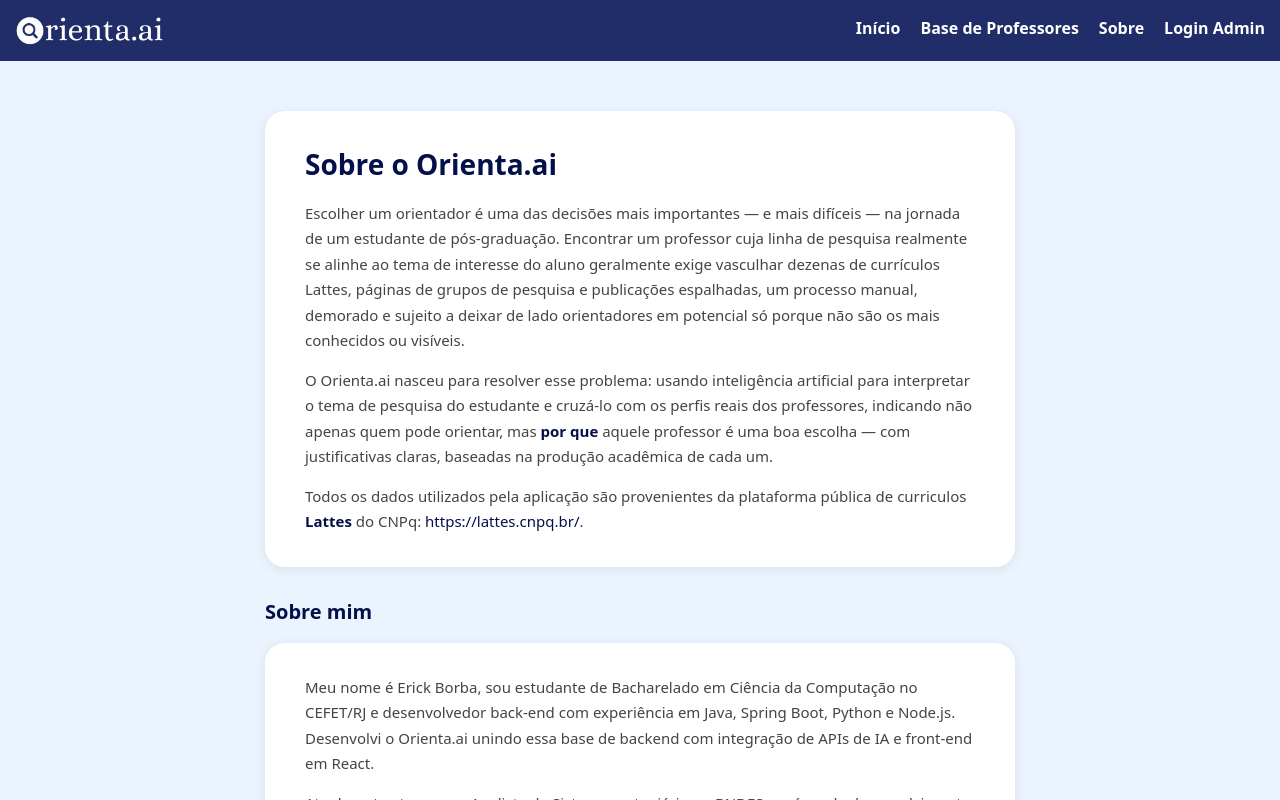
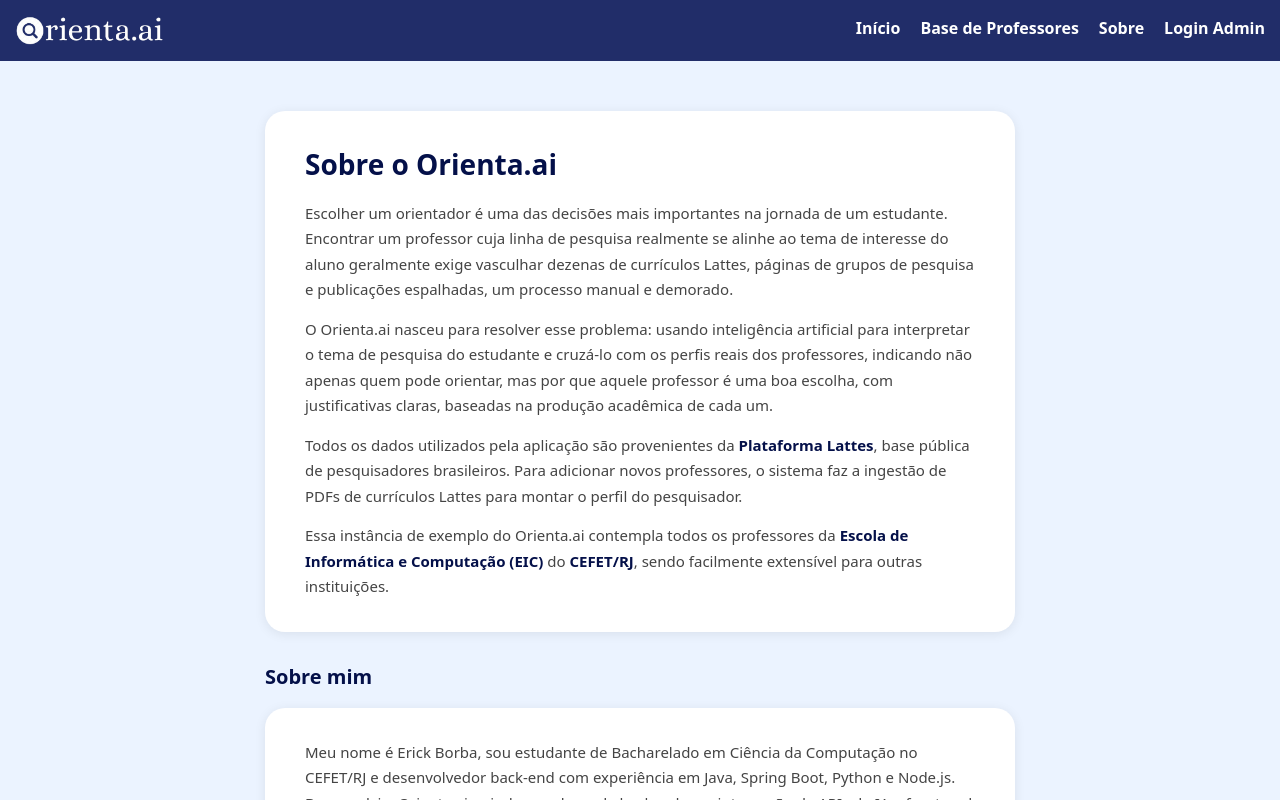
Before and after one commit to erick1-618/orienta-ai, a React (Vite) app in the folder frontend/: page /sobre in a window 1280 px wide. Shown: the top 800 px of the page. Built offline with nearby package versions, Linux system fonts and the light colour scheme; no server answers.

Commit message:
feat: atualiza Sobre

```diff
--- a/frontend/src/pages/sobre/Sobre.css
+++ b/frontend/src/pages/sobre/Sobre.css
@@ -92,10 +92,10 @@
     height: 18px;
 }
 
-#lattes-link {
+.link {
     color: #041049;
 }
 
-#lattes-link:hover {
+.link:hover {
     text-decoration: underline;
 }
--- a/frontend/src/pages/sobre/Sobre.jsx
+++ b/frontend/src/pages/sobre/Sobre.jsx
@@ -11,23 +11,26 @@ export default function Sobre() {
                 <section className="sobre-secao problematica">
                     <h1>Sobre o Orienta.ai</h1>
                     <p>
-                        Escolher um orientador é uma das decisões mais importantes — e mais difíceis —
-                        na jornada de um estudante de pós-graduação. Encontrar um professor cuja linha
+                        Escolher um orientador é uma das decisões mais importantes
+                        na jornada de um estudante. Encontrar um professor cuja linha
                         de pesquisa realmente se alinhe ao tema de interesse do aluno geralmente exige
                         vasculhar dezenas de currículos Lattes, páginas de grupos de pesquisa e
-                        publicações espalhadas, um processo manual, demorado e sujeito a deixar de lado
-                        orientadores em potencial só porque não são os mais conhecidos ou visíveis.
+                        publicações espalhadas, um processo manual e demorado.
                     </p>
                     <p>
                         O Orienta.ai nasceu para resolver esse problema: usando inteligência artificial
                         para interpretar o tema de pesquisa do estudante e cruzá-lo com os perfis reais
-                        dos professores, indicando não apenas quem pode orientar, mas <strong>por que</strong> aquele
-                        professor é uma boa escolha — com justificativas claras, baseadas na produção
+                        dos professores, indicando não apenas quem pode orientar, mas por que aquele
+                        professor é uma boa escolha, com justificativas claras, baseadas na produção
                         acadêmica de cada um.
                     </p>
                     <p>
-                        Todos os dados utilizados pela aplicação são provenientes da plataforma
-                        pública de curriculos <strong>Lattes</strong> do CNPq: <a id="lattes-link" href="https://lattes.cnpq.br/" target="_blank" rel="noopener noreferrer">https://lattes.cnpq.br/</a>.
+                        Todos os dados utilizados pela aplicação são provenientes da <strong><a className="link" href="https://www.lattes.cnpq.br/" target="_blank" rel="noopener noreferrer">Plataforma Lattes</a></strong>,
+                        base pública de pesquisadores brasileiros. Para adicionar novos professores, o sistema faz a ingestão de PDFs de currículos Lattes para montar o perfil do pesquisador.
+                    </p>
+                    <p>
+                        Essa instância de exemplo do Orienta.ai contempla todos os professores
+                        da <strong><a className="link" href="https://eic.cefet-rj.br/portal/" target="_blank" rel="noopener noreferrer">Escola de Informática e Computação (EIC)</a></strong> do <strong><a className="link" href="https://www.cefet-rj.br/" target="_blank" rel="noopener noreferrer">CEFET/RJ</a></strong>, sendo facilmente extensível para outras instituições.
                     </p>
                 </section>
 
```
